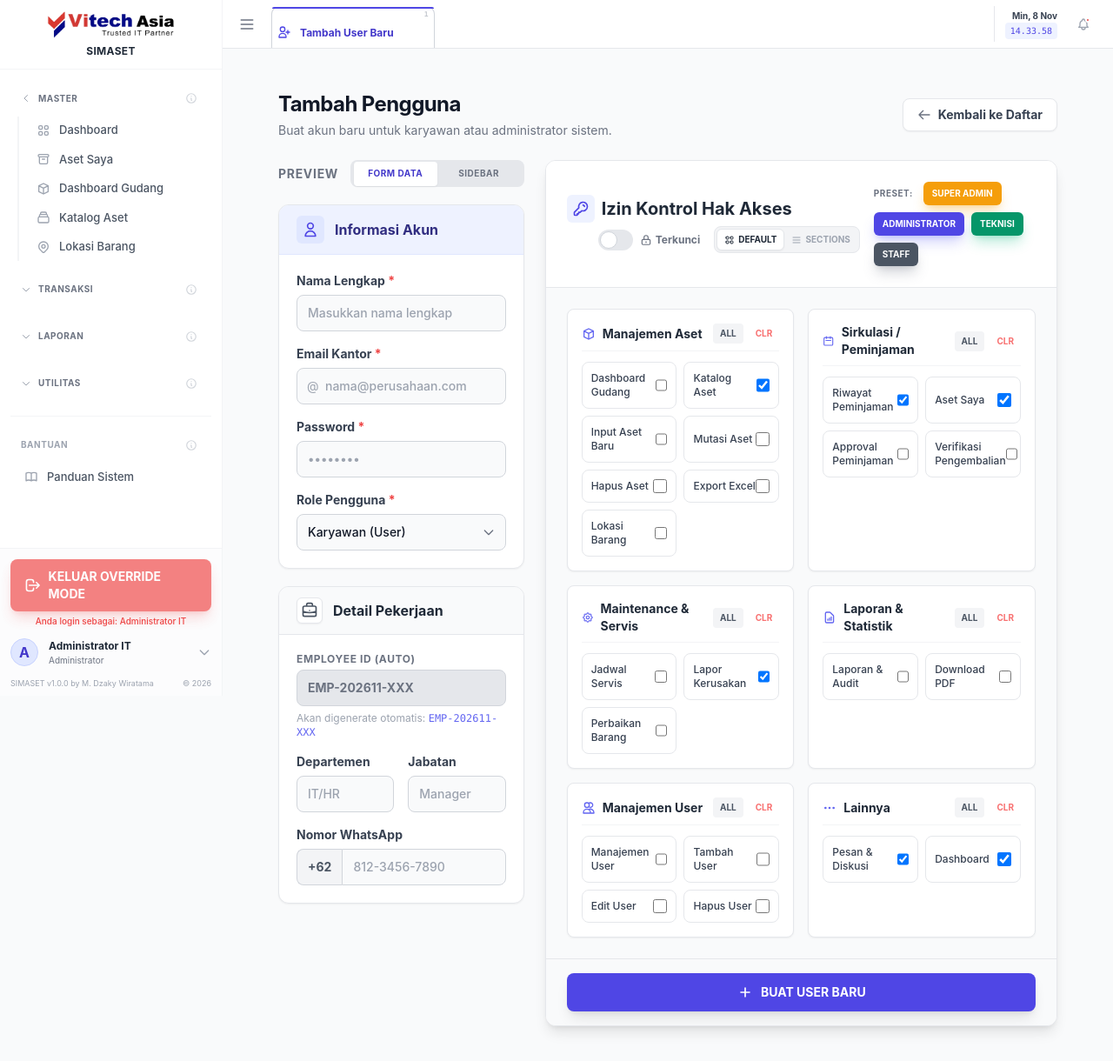
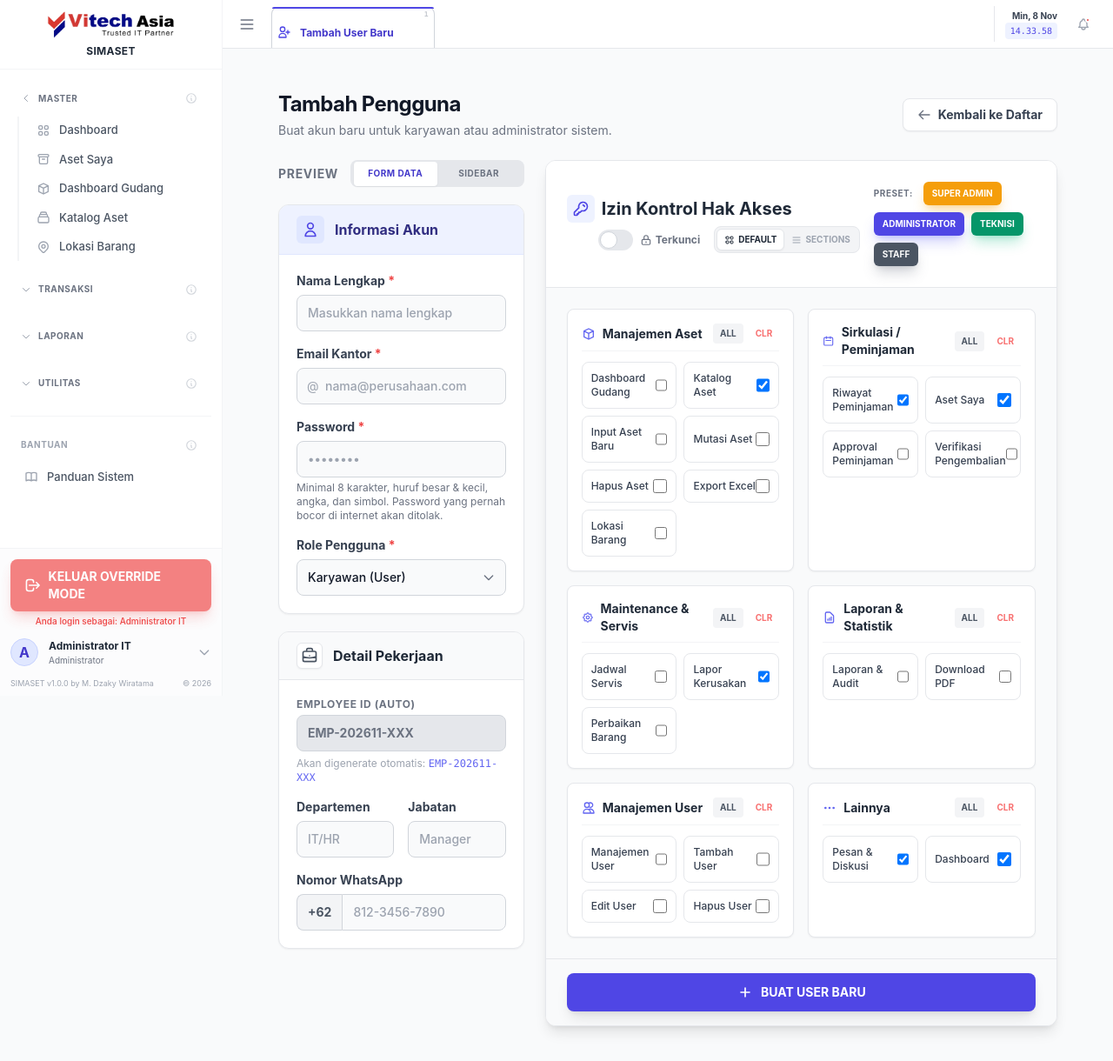
Before and after one commit to dzaktama/simaset, a Laravel app: page /users/create in a window 1280 px wide. Shown: the top 1220 px of the page at 87% size. Run offline with Laravel 12, Linux system fonts and the light colour scheme; the visitor is signed in with stand-in values (Sample User, id 1); data comes from the database, SQL or seed files in the repository; style sheets or scripts are compiled from the project's sources; some libraries are stand-ins or nearby versions; some web fonts are replaced.

Commit message:
security: enforce strong password policy and remove breached seed passwords
- Password::defaults(): min 8, mixed case, number, symbol, and uncompromised()
  (Have I Been Pwned k-anonymity check) outside tests
- Apply it to user create (was min:5), user edit (new password was not validated) and
  profile password change (also must differ from current password)
- Seeder no longer uses admin123/user123; passwords come from SEED_ADMIN_PASSWORD /
  SEED_USER_PASSWORD or are generated and printed
- Password rule hint under password fields

Co-Authored-By: Claude Opus 5.5 <noreply@anthropic.com>
Claude-Session: https://claude.ai/code/session_01HEfzMXjiwtp6Hr3Ld8jiZx

```diff
--- a/app/Http/Controllers/ProfileController.php
+++ b/app/Http/Controllers/ProfileController.php
@@ -4,6 +4,7 @@ namespace App\Http\Controllers;
 
 use Illuminate\Http\Request;
 use Illuminate\Validation\Rule;
+use Illuminate\Validation\Rules\Password;
 use Illuminate\Support\Facades\Hash;
 use App\Models\AssetRequest;
 
@@ -44,7 +45,7 @@ class ProfileController extends Controller
         if ($request->has('update_password')) {
             $validated = $request->validate([
                 'current_password' => ['required', 'current_password'],
-                'password' => ['required', 'string', 'min:8', 'confirmed'],
+                'password' => ['required', 'string', 'confirmed', 'different:current_password', Password::defaults()],
             ]);
 
             $user->update([
--- a/app/Http/Controllers/UserController.php
+++ b/app/Http/Controllers/UserController.php
@@ -5,6 +5,7 @@ namespace App\Http\Controllers;
 use App\Models\User;
 use Illuminate\Http\Request;
 use Illuminate\Support\Facades\Hash;
+use Illuminate\Validation\Rules\Password;
 use App\Models\Role;
 
 class UserController extends Controller
@@ -49,7 +50,7 @@ class UserController extends Controller
         $validatedData = $request->validate([
             'name' => 'required|max:255',
             'email' => 'required|email:dns|unique:users',
-            'password' => 'required|min:5',
+            'password' => ['required', Password::defaults()], // [SECURITY] sebelumnya min:5
             'role' => 'required|exists:roles,slug', // Cek apakah slug role ada di table roles
             'phone' => 'nullable|max:15',
             'department' => 'required|max:100',
@@ -144,12 +145,18 @@ class UserController extends Controller
         if($request->employee_id != $user->employee_id) {
             $rules['employee_id'] = 'required|unique:users|max:20';
         }
+        // [SECURITY] Password baru (opsional) wajib memenuhi kebijakan password; sebelumnya tidak divalidasi sama sekali
+        if ($request->filled('password')) {
+            $rules['password'] = ['required', Password::defaults()];
+        }
 
         $validatedData = $request->validate($rules);
 
         // Jika password diisi, hash password baru.
-        if($request->password) {
-            $validatedData['password'] = Hash::make($request->password);
+        if($request->filled('password')) {
+            $validatedData['password'] = Hash::make($validatedData['password']);
+        } else {
+            unset($validatedData['password']);
         }
 
         // Ambil ID Role Baru
--- a/app/Providers/AppServiceProvider.php
+++ b/app/Providers/AppServiceProvider.php
@@ -3,6 +3,7 @@
 namespace App\Providers;
 
 use Illuminate\Support\ServiceProvider;
+use Illuminate\Validation\Rules\Password;
 
 class AppServiceProvider extends ServiceProvider
 {
@@ -20,6 +21,17 @@ class AppServiceProvider extends ServiceProvider
      */
     public function boot(): void
     {
+        // [SECURITY] Kebijakan password standar untuk seluruh form (tambah user, edit user, ganti password).
+        // Hash sudah aman (bcrypt, BCRYPT_ROUNDS=12); peringatan "sandi terekspos" dari Chrome muncul karena
+        // password yang dipakai (mis. admin123) ada di daftar kebocoran publik. Aturan ini mencegah password
+        // lemah/bocor dipakai lagi. uncompromised() memeriksa ke Have I Been Pwned memakai k-anonymity
+        // (hanya 5 karakter awal hash SHA-1 yang dikirim, password tidak pernah keluar dari server).
+        Password::defaults(function () {
+            $rule = Password::min(8)->letters()->mixedCase()->numbers()->symbols();
+
+            return app()->environment('testing') ? $rule : $rule->uncompromised();
+        });
+
 
         try {
             // Ambil daftar izin dari Cache atau Database (Cache 24 Jam)
--- a/resources/views/profile/edit.blade.php
+++ b/resources/views/profile/edit.blade.php
@@ -159,6 +159,7 @@
                                 <input type="password" name="password" id="password" required
                                        class="w-full rounded-lg border border-gray-300 px-4 py-2 bg-white shadow-sm focus:border-indigo-500 focus:ring-indigo-500">
                                 @error('password')<p class="mt-1 text-xs text-red-600">{{ $message }}</p>@enderror
+                                <p class="text-gray-500 text-xs mt-1">Minimal 8 karakter, huruf besar &amp; kecil, angka, dan simbol. Password yang pernah bocor di internet akan ditolak.</p>
                             </div>
 
                             <div>
--- a/resources/views/users/create.blade.php
+++ b/resources/views/users/create.blade.php
@@ -154,6 +154,7 @@
                                     class="w-full rounded-lg border border-gray-300 bg-gray-50 px-3 py-2.5 text-sm text-gray-900 placeholder-gray-400 focus:border-indigo-600 focus:bg-white focus:ring-0 transition-all duration-200 font-medium"
                                     placeholder="••••••••">
                                 @error('password') <p class="text-red-600 text-xs mt-1 font-semibold">{{ $message }}</p> @enderror
+                                <p class="text-gray-500 text-xs mt-1">Minimal 8 karakter, huruf besar &amp; kecil, angka, dan simbol. Password yang pernah bocor di internet akan ditolak.</p>
                             </div>
 
                             <div class="group">
--- a/resources/views/users/edit.blade.php
+++ b/resources/views/users/edit.blade.php
@@ -241,6 +241,7 @@
                                 class="w-full rounded-lg border border-gray-300 bg-gray-50 px-3 py-2.5 text-sm text-gray-900 placeholder-gray-400 focus:border-indigo-600 focus:bg-white focus:ring-0 transition-all duration-200 font-medium"
                                 placeholder="Isi jika ingin ganti password">
                             @error('password') <p class="text-red-600 text-xs mt-1 font-semibold">{{ $message }}</p> @enderror
+                                <p class="text-gray-500 text-xs mt-1">Minimal 8 karakter, huruf besar &amp; kecil, angka, dan simbol. Password yang pernah bocor di internet akan ditolak.</p>
                         </div>
 
                         <div class="group">
```
Also changed, not shown: database/seeders/DatabaseSeeder.php (+11 -2 lines), 1 other file.
